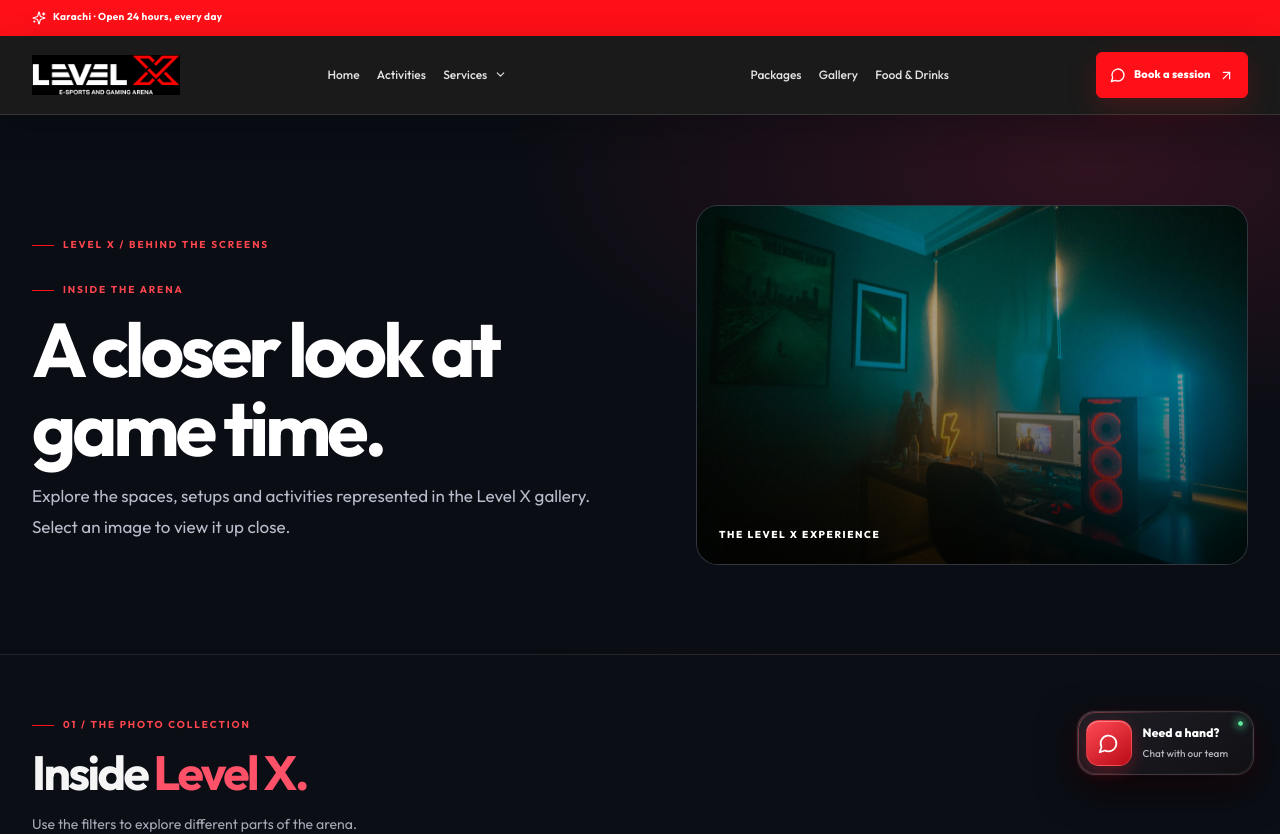
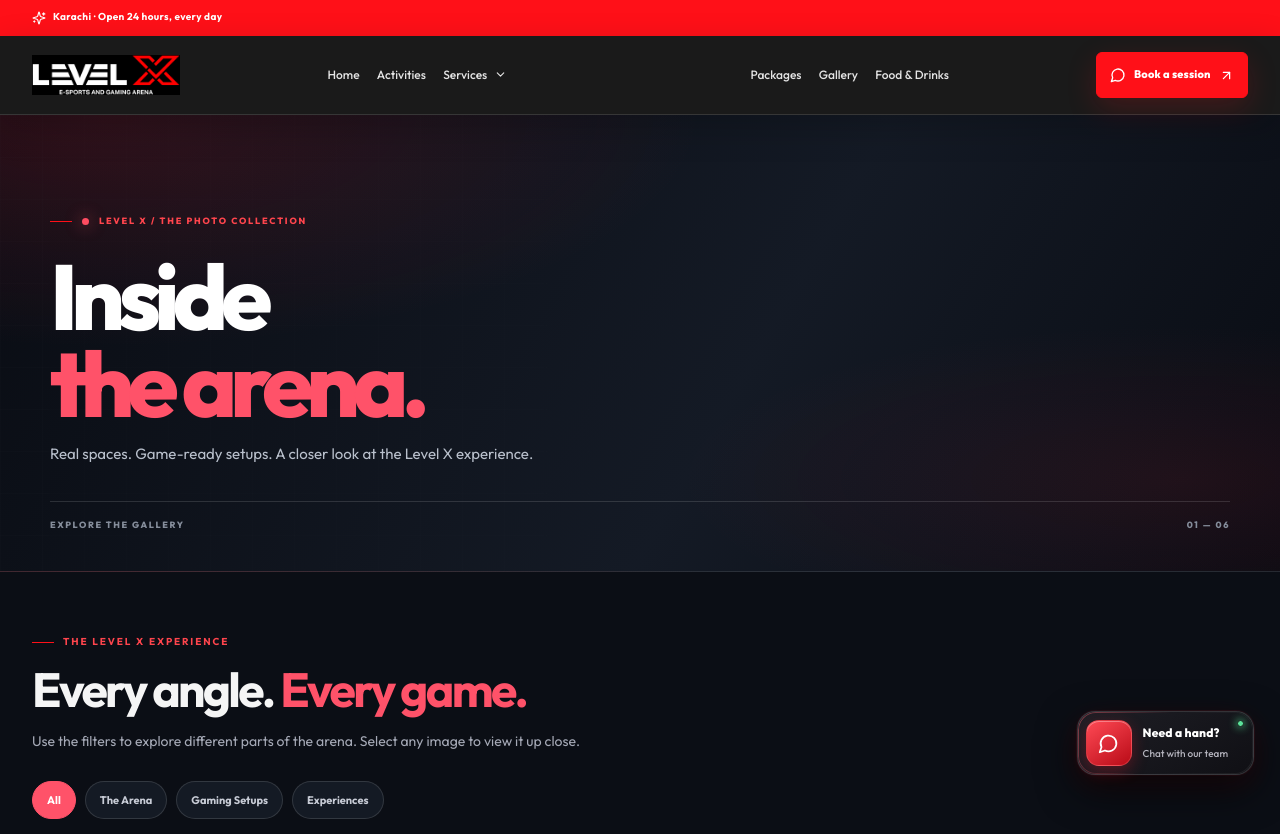
Before and after one commit to syedhussainabbaszaidi/levelxgamingarena, a Next.js app: page /gallery in a window 1280 px wide. Shown: the top 834 px of the page. Built offline with nearby package versions, Linux system fonts and the light colour scheme.

Commit message:
Replace gallery hero banner with editorial intro

```diff
--- a/app/gallery/page.tsx
+++ b/app/gallery/page.tsx
@@ -1,7 +1,5 @@
 import type { Metadata } from "next";
-import Image from "next/image";
 import { GalleryView } from "./gallery-view";
-import { PageIntro } from "../components";
 import { pageMetadata } from "../seo";
 
 export const metadata: Metadata = pageMetadata({
@@ -12,6 +10,6 @@ export const metadata: Metadata = pageMetadata({
 });
 
 export default function GalleryPage(){return <>
-  <section className="gallery-page-hero"><div className="container gallery-page-hero-grid"><div><span className="eyebrow">LEVEL X / BEHIND THE SCREENS</span><PageIntro eyebrow="Inside the arena" title="A closer look at game time." copy="Explore the spaces, setups and activities represented in the Level X gallery. Select an image to view it up close."/></div><div className="gallery-page-hero-image"><Image src="/img/site/pc-setup.webp" alt="Gaming setup at Level X Gaming Arena" width={900} height={650} priority/><span>THE LEVEL X EXPERIENCE</span></div></div></section>
-  <section className="gallery-page-content"><div className="container"><div className="gallery-page-heading"><span className="eyebrow">01 / THE PHOTO COLLECTION</span><h2>Inside <em>Level X.</em></h2><p>Use the filters to explore different parts of the arena.</p></div><GalleryView/><p className="gallery-source-note">Gallery imagery currently uses the assets already included in the website project. Official social photographs can be added when approved source files are supplied.</p></div></section>
+  <section className="gallery-page-intro"><div className="container gallery-page-intro-inner"><span className="eyebrow"><span className="gallery-intro-dot"/> LEVEL X / THE PHOTO COLLECTION</span><h1>Inside <em>the arena.</em></h1><p>Real spaces. Game-ready setups. A closer look at the Level X experience.</p><div className="gallery-intro-rule"><span>EXPLORE THE GALLERY</span><span>01 — 06</span></div></div></section>
+  <section className="gallery-page-content"><div className="container"><div className="gallery-page-heading"><span className="eyebrow">THE LEVEL X EXPERIENCE</span><h2>Every angle. <em>Every game.</em></h2><p>Use the filters to explore different parts of the arena. Select any image to view it up close.</p></div><GalleryView/><p className="gallery-source-note">Gallery imagery currently uses the assets already included in the website project. Official social photographs can be added when approved source files are supplied.</p></div></section>
 </>;}
```
